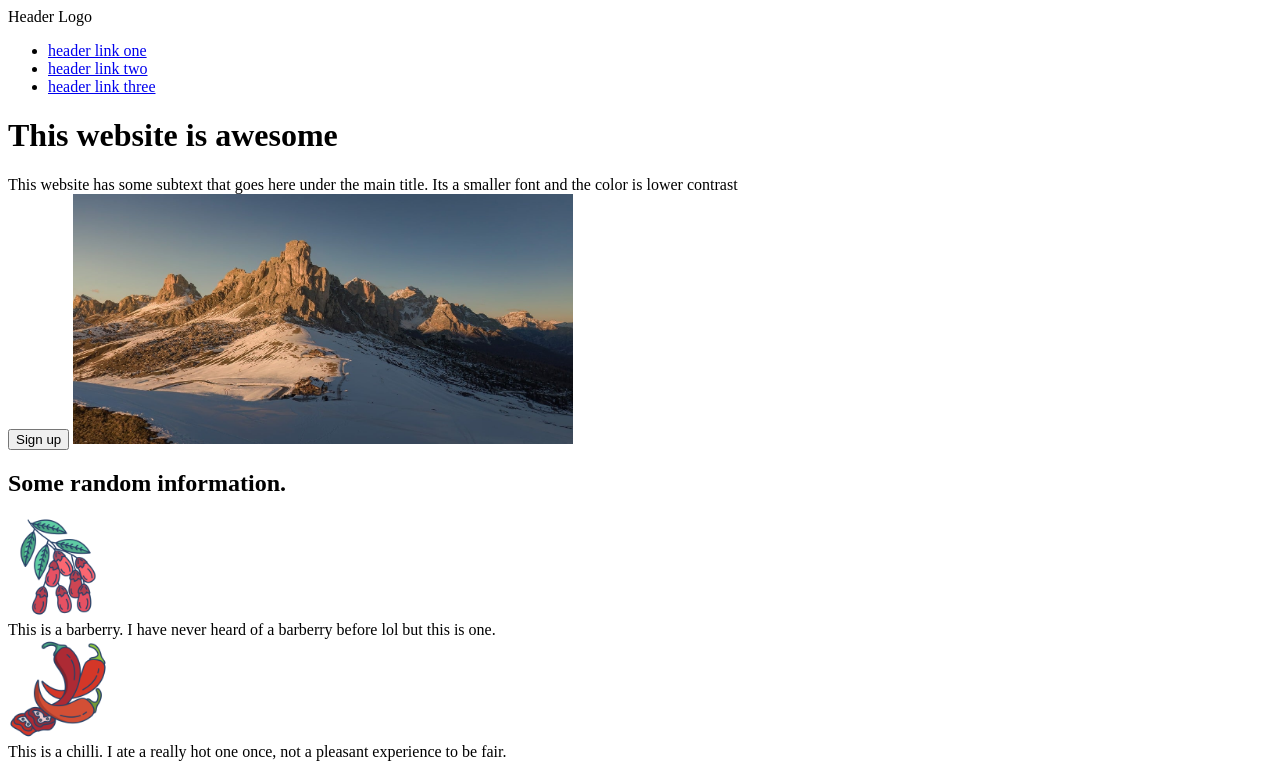
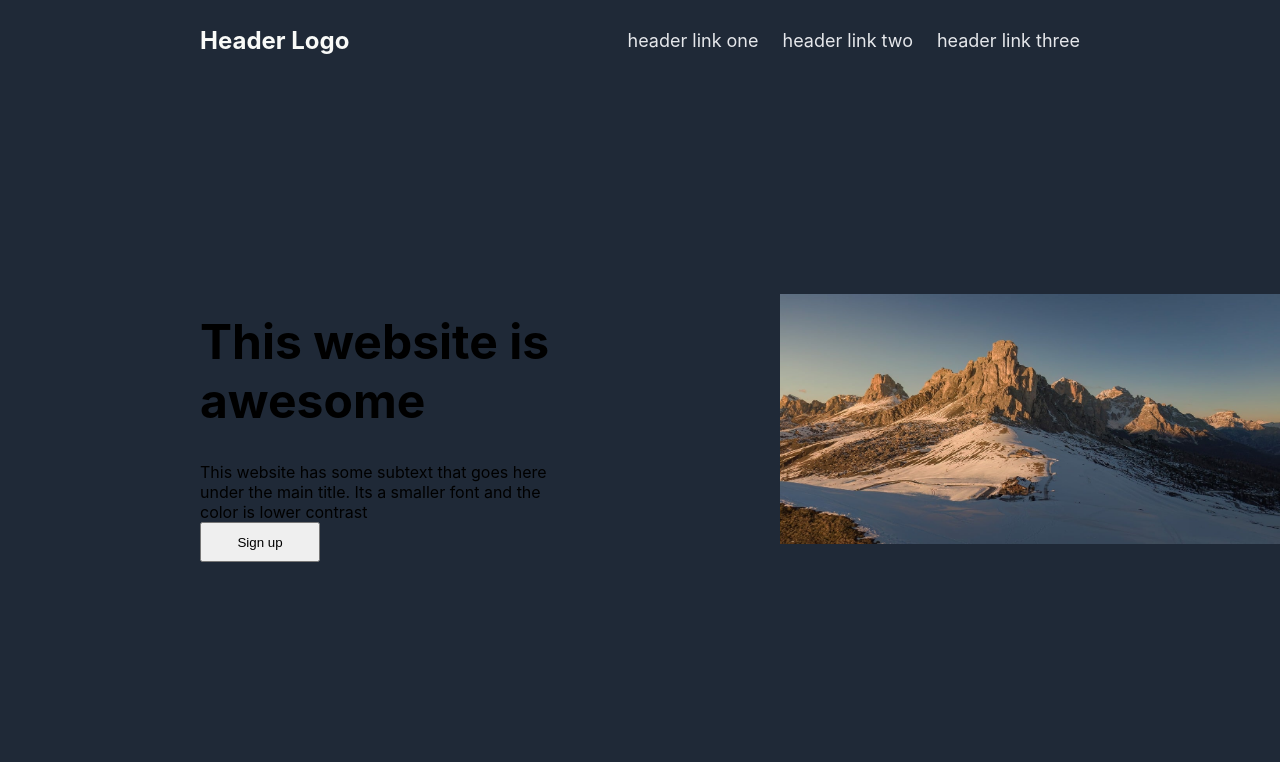
Before and after one commit to WillJohnny17/landing-page, a plain HTML site: page index.html in a window 1280 px wide. Shown: the top 767 px of the page. Drawn offline with Linux system fonts and the light colour scheme.

Commit message:
started the css for the page, styled the header and part of the first section

```diff
--- a/index.html
+++ b/index.html
@@ -4,10 +4,11 @@
     <meta charset="UTF-8">
     <meta name="viewport" content="width=device-width, initial-scale=1.0">
     <title>Landing Page</title>
+    <link rel="stylesheet" href="style.css">
   </head>
   <body>
     <div class="header">
-      Header Logo
+      <div class="logo">Header Logo</div>
       <ul>
          <li><a href="#">header link one</a></li>
          <li><a href="#">header link two</a></li>
@@ -15,10 +16,14 @@
       </ul>
     </div>
     <div class="first">
+      <div class="leftside">
          <h1>This website is awesome</h1>
          <div class="text">This website has some subtext that goes here under the main title. Its a smaller font and the color is lower contrast</div>
          <button class="signup">Sign up</button>
+      </div>
+         <div class="pic">
          <img src="./Images/mountains.jpg" alt="a big snowy mountain" height="250" width="500">
+         </div>
     </div>
     <div class="second">
       <h2>Some random information.</h2>
--- /dev/null
+++ b/style.css
@@ -0,0 +1,57 @@
+body {
+  font-family: -apple-system, BlinkMacSystemFont, 'Segoe UI', Roboto, Oxygen, Ubuntu, Cantarell, 'Open Sans', 'Helvetica Neue', sans-serif;
+  margin: 0;
+  min-height: 100vh;
+  display: flex;
+  flex-direction: column;
+}
+
+.header {
+    background: #1f2937;
+    height: 80px;
+    display: flex;
+    justify-content: space-between;
+    align-items: center;
+    color: #f9faf8
+}
+
+.logo {
+    font-size: 24px;
+    font-weight: bold;
+    margin-left: 200px;
+}
+
+ul {
+    list-style-type: none;
+    display: flex;
+    font-size: 18px;
+    gap: 24px;
+    margin-right: 200px;
+}
+
+a { color: #e5e7eb;
+    text-decoration: none;
+
+}
+
+.first {
+    display: flex;
+    background: #1f2937;
+    align-items: center;
+    flex: 1;
+}
+
+h1 {
+    font-size: 48px;
+}
+
+.leftside {
+    display: flex;
+    flex-direction: column;
+    margin: 200px;
+}
+
+.signup {
+    max-width: 120px;
+    height: 40px;
+}
```
Lines whose indentation alone changed are shown as unchanged.
